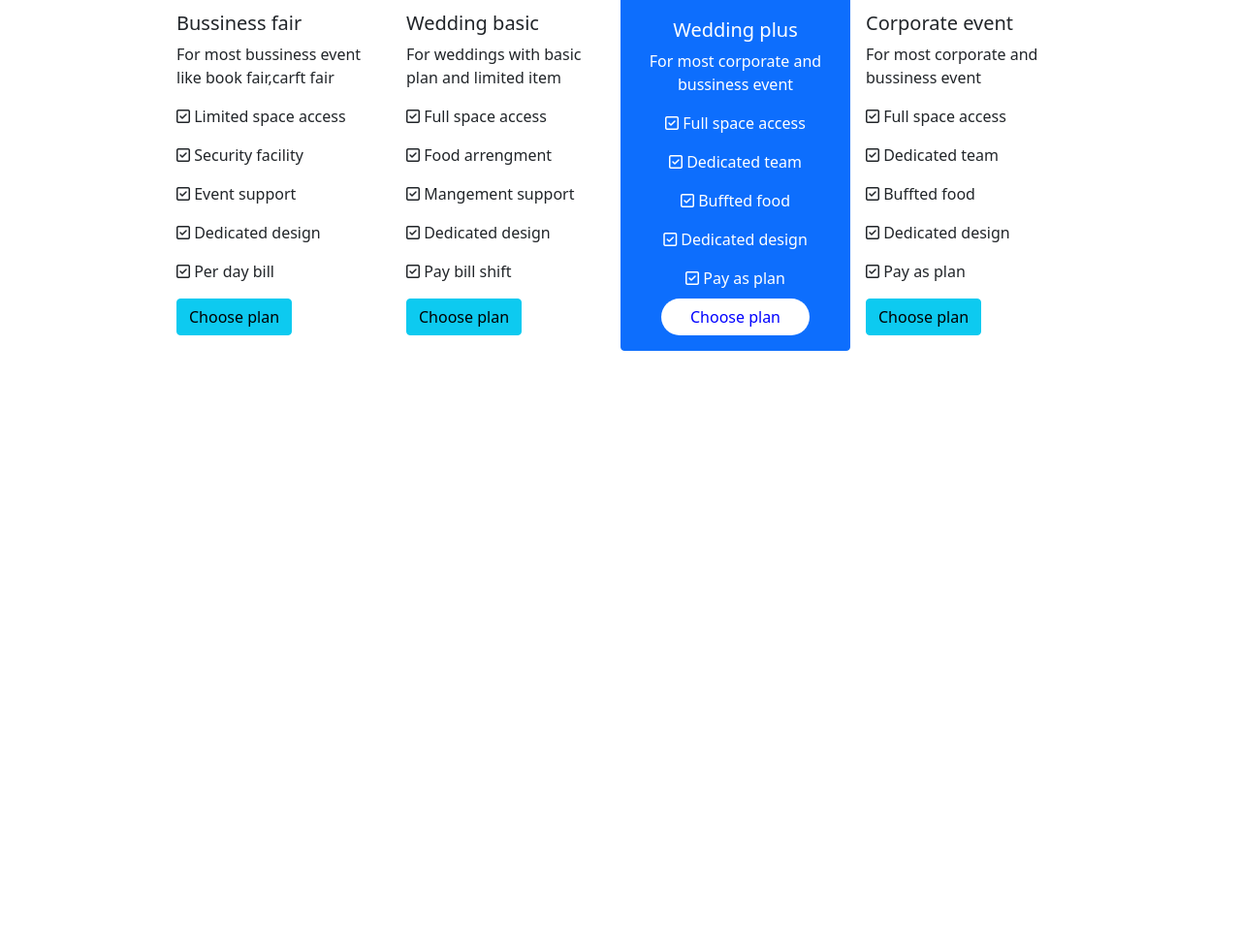
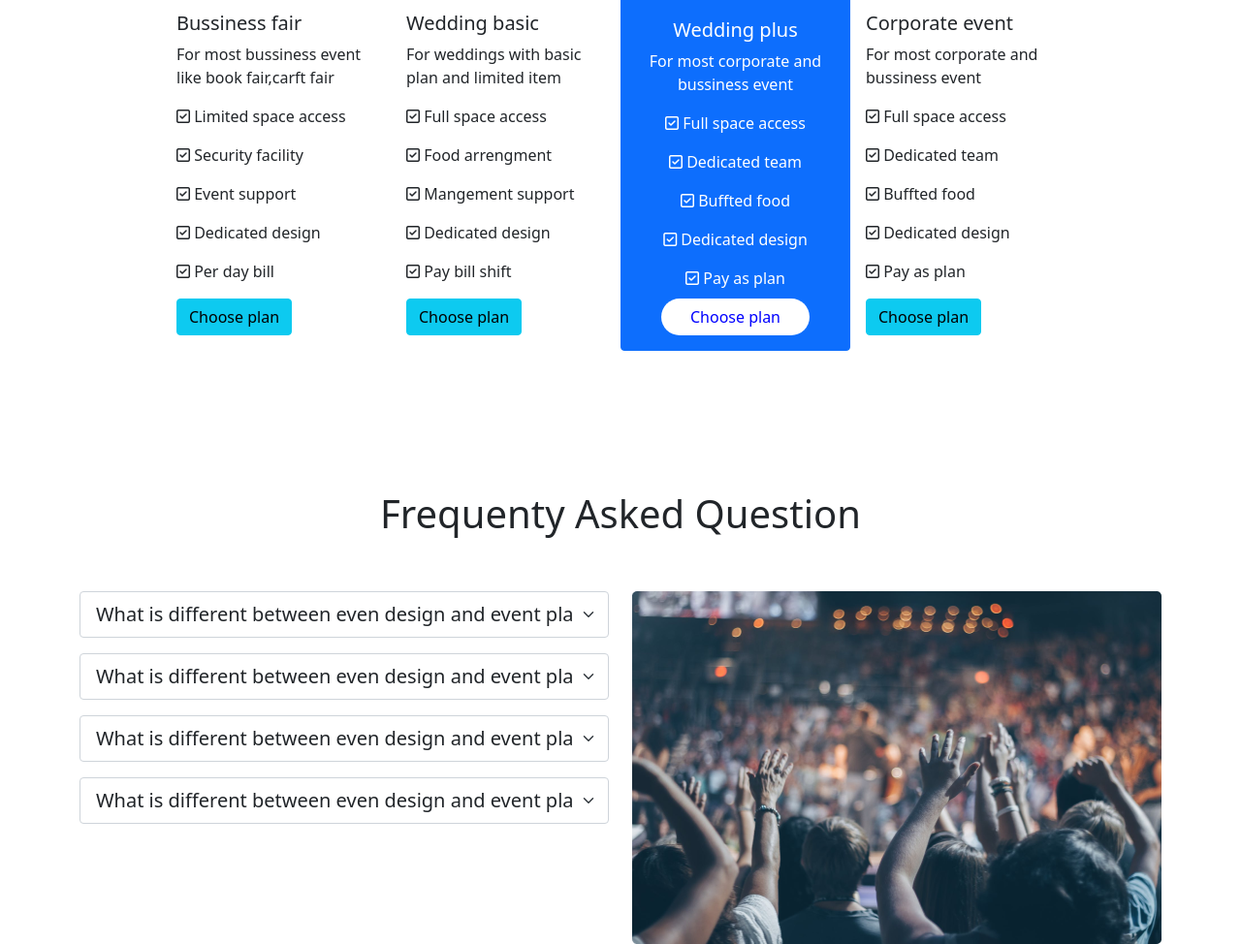
Before and after one commit to Meherab0001/Convention-Center, a plain HTML site: page index.html in a window 1280 px wide. Shown: the part 1009-1983 px from the top of the page at 97% size. Before the commit the page ends 1467 px from the top, so only its background shows below. Drawn offline with nearby package versions, Linux system fonts and the light colour scheme.

Commit message:
frequenty question

```diff
--- a/index.html
+++ b/index.html
@@ -154,6 +154,42 @@
 
         </div>
       </section>
+      <section class="container">
+        <h1 class="d-flex justify-content-center p-5">Frequenty Asked Question</h1>
+       <div class="row ">
+         <div class="col-6">
+          <select class="form-select form-select-lg mb-3" aria-label=".form-select-lg example">
+            <option selected>What is different between  even  design and event planing?</option>
+              <option class="from-select-lg mb-3" value="">If event planning is creating the big picture of the occasion, event management is handling the fine details before and during the event. All events are made up of many moving parts. Event management has the responsibility of keeping all the moving parts in motion and traveling in the right direction.</option>
+            </option>
+
+          </select>
+          <select class="form-select form-select-lg mb-3" aria-label=".form-select-lg example">
+            <option selected>What is different between  even  design and event planing?</option>
+              <option value="">If event planning is creating the big picture of the occasion, event management is handling the fine details before and during the event. All events are made up of many moving parts. Event management has the responsibility of keeping all the moving parts in motion and traveling in the right direction.</option>
+            </option>
+
+          </select>
+          <select class="form-select form-select-lg mb-3" aria-label=".form-select-lg example">
+            <option selected>What is different between  even  design and event planing?</option>
+              <option value="1">If event planning is creating the big picture of the occasion, event management is handling the fine details before and during the event. All events are made up of many moving parts. Event management has the responsibility of keeping all the moving parts in motion and traveling in the right direction.</option>
+            </option>
+
+          </select>
+          <select class="form-select form-select-lg mb-3" aria-label=".form-select-lg example">
+            <option selected>What is different between  even  design and event planing?</option>
+              <option value="1">If event planning is creating the big picture of the occasion, event management is handling the fine details before and during the event. All events are made up of many moving parts. Event management has the responsibility of keeping all the moving parts in motion and traveling in the right direction.</option>
+            </option>
+
+          </select>
+         </div>
+         <div class="col-6">
+            <img src="convention-center-main/images/people.png" alt="">
+         </div>
+       </div>
+
+
+      </section>
     </main>
     <footer>
 
```
